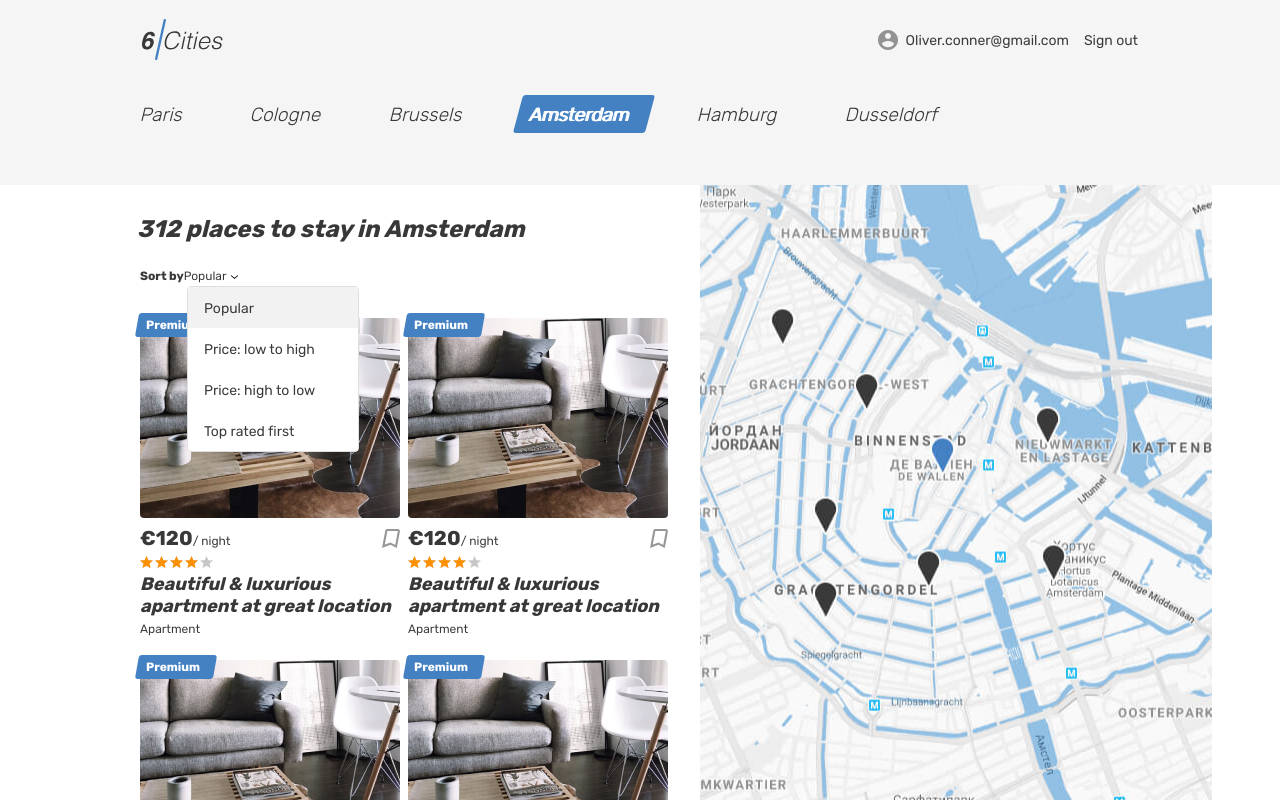
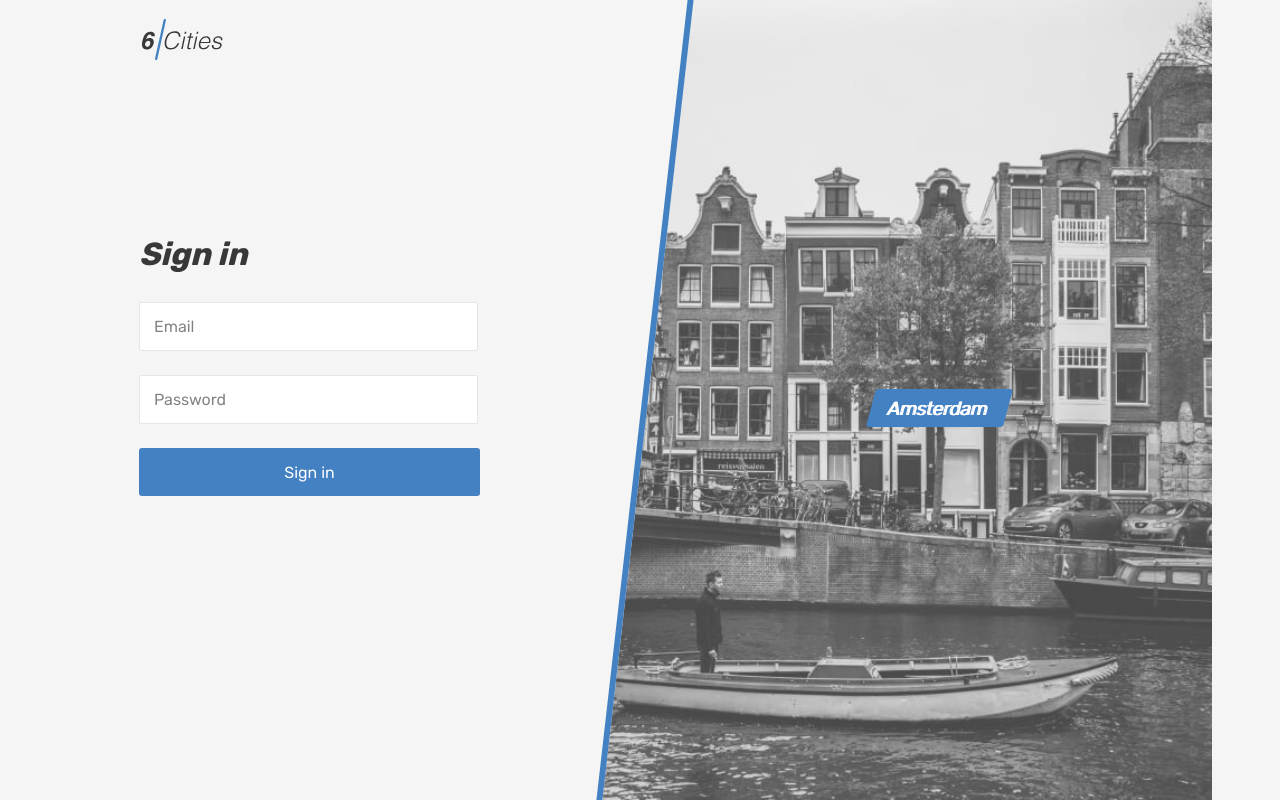
Before and after one commit to mikeAvdeev12/2011957-six-cities-9, a React (Create React App) app in the folder project/: page /login in a window 1280 px wide. Built offline with nearby package versions, Linux system fonts and the light colour scheme.

Commit message:
add React Router

```diff
--- a/project/src/components/app/app.tsx
+++ b/project/src/components/app/app.tsx
@@ -1,12 +1,51 @@
+import {Route, BrowserRouter, Routes} from 'react-router-dom';
+import {AppRoute, AuthorizationStatus} from '../../const';
 import Main from '../main/main';
+import Auth from '../auth/auth';
+import Favorites from '../favorites/favorites';
+import RoomProperty from '../room-property/room-property';
+import Error from '../error/error';
+import PrivateRoute from '../private-route/private-route';
 
 type AppScreenProps = {
-  rentCount: number;
+  [key: string] : number;
 }
 
 function App({rentCount}: AppScreenProps): JSX.Element {
   return (
-    <Main rentCount = {rentCount} />
+    <BrowserRouter>
+      <Routes>
+        <Route
+          path={AppRoute.Root}
+          element={<Main rentCount={rentCount}/>}
+        />
+        <Route
+          path={AppRoute.Login}
+          element={<Auth />}
+        />
+        <Route
+          path={AppRoute.Favorites}
+          element={
+          <PrivateRoute  authorizationStatus={AuthorizationStatus.noAuth}>
+            <Favorites />
+          </PrivateRoute>}
+        />
+        <Route path={AppRoute.Room}>
+          <Route
+            index
+            element={<RoomProperty/>}
+          />
+          <Route
+            path={AppRoute.RoomId}
+            element={<RoomProperty/>}
+          />
+        </Route>
+        <Route
+          path='*'
+          element={<Error />}
+        />
+      </Routes>
+    </BrowserRouter>
   );
 }
 
--- a/project/src/components/auth/auth.tsx
+++ b/project/src/components/auth/auth.tsx
@@ -1,3 +1,6 @@
+import {Link} from 'react-router-dom';
+import {AppRoute} from '../../const';
+
 function Auth(): JSX.Element {
   return (
     <div className="page page--gray page--login">
@@ -5,11 +8,11 @@ function Auth(): JSX.Element {
         <div className="container">
           <div className="header__wrapper">
             <div className="header__left">
-              <a className="header__logo-link" href="main.html">
+              <Link className="header__logo-link" to={AppRoute.Root}>
                 <img className="header__logo" src="img/logo.svg" alt="6 cities logo" width="81"
                   height="41"
                 />
-              </a>
+              </Link>
             </div>
           </div>
         </div>
--- a/project/src/components/card-list/card-list.tsx
+++ b/project/src/components/card/card.tsx
@@ -1,16 +1,19 @@
-function CardList(): JSX.Element {
+import {Link} from 'react-router-dom';
+import {AppRoute} from '../../const';
+
+function Card(): JSX.Element {
   return (
     <article className="cities__place-card place-card">
       <div className="place-card__mark">
         <span>Premium</span>
       </div>
       <div className="cities__image-wrapper place-card__image-wrapper">
-        <a href="#">
+        <Link to={AppRoute.Root}>
           <img className="place-card__image" src="img/apartment-01.jpg"
             width="260"
             height="200" alt="Place image"
           />
-        </a>
+        </Link>
       </div>
       <div className="place-card__info">
         <div className="place-card__price-wrapper">
@@ -40,4 +43,4 @@ function CardList(): JSX.Element {
   );
 }
 
-export default CardList;
+export default Card;
--- /dev/null
+++ b/project/src/components/error/error.tsx
@@ -0,0 +1,18 @@
+import {Link} from 'react-router-dom';
+import {Fragment} from 'react';
+
+function Error(): JSX.Element {
+  return (
+    <Fragment>
+      <h1 className="place-card__name" style={{marginTop: '250px', textAlign: 'center'}}>
+        404 Not Found
+        <br/>
+        <Link to="/">
+          <span style={{color: 'green', textDecoration: 'underline'}}>go to main</span>
+        </Link>
+      </h1>
+    </Fragment>
+  )
+}
+
+export default Error;
--- a/project/src/components/favorites/favorites.tsx
+++ b/project/src/components/favorites/favorites.tsx
@@ -1,3 +1,6 @@
+import {Link} from 'react-router-dom';
+import {AppRoute} from '../../const';
+
 function Favorites(): JSX.Element {
   return (
     <div className="page">
@@ -5,11 +8,11 @@ function Favorites(): JSX.Element {
         <div className="container">
           <div className="header__wrapper">
             <div className="header__left">
-              <a className="header__logo-link" href="main.html">
+              <Link className="header__logo-link" to={AppRoute.Root}>
                 <img className="header__logo" src="img/logo.svg" alt="6 cities logo" width="81"
                   height="41"
                 />
-              </a>
+              </Link>
             </div>
             <nav className="header__nav">
               <ul className="header__nav-list">
@@ -176,11 +179,11 @@ function Favorites(): JSX.Element {
         </div>
       </main>
       <footer className="footer container">
-        <a className="footer__logo-link" href="main.html">
+        <Link className="footer__logo-link" to={AppRoute.Root}>
           <img className="footer__logo" src="img/logo.svg" alt="6 cities logo" width="64"
             height="33"
           />
-        </a>
+        </Link>
       </footer>
     </div>
   );
--- a/project/src/components/main/main.tsx
+++ b/project/src/components/main/main.tsx
@@ -1,7 +1,7 @@
-import CardList from '../card-list/card-list';
+import Card from '../card/card';
 
 type MainScreenProps = {
-  rentCount: number;
+  [key: string] : number;
 }
 
 function Main({rentCount}: MainScreenProps): JSX.Element {
@@ -96,11 +96,11 @@ function Main({rentCount}: MainScreenProps): JSX.Element {
                 </ul>
               </form>
               <div className="cities__places-list places__list tabs__content">
-                <CardList/>
-                <CardList/>
-                <CardList/>
-                <CardList/>
-                <CardList/>
+                <Card/>
+                <Card/>
+                <Card/>
+                <Card/>
+                <Card/>
               </div>
             </section>
             <div className="cities__right-section">
--- /dev/null
+++ b/project/src/components/private-route/private-route.tsx
@@ -0,0 +1,19 @@
+import {Navigate} from 'react-router-dom';
+import {AppRoute, AuthorizationStatus} from '../../const';
+
+type PrivateRouteProps = {
+  authorizationStatus: AuthorizationStatus;
+  children : JSX.Element;
+}
+
+function PrivateRoute(props: PrivateRouteProps): JSX.Element {
+  const {children, authorizationStatus} = props;
+
+  return (
+    authorizationStatus === AuthorizationStatus.Auth
+      ? children
+      : <Navigate to={AppRoute.Login}/>
+  );
+}
+
+export default PrivateRoute;
--- /dev/null
+++ b/project/src/const.ts
@@ -0,0 +1,12 @@
+export enum AppRoute {
+  Root = '/',
+  Login = '/login',
+  Favorites = '/favorites',
+  Room = '/offer',
+  RoomId = ':id'
+}
+
+export enum AuthorizationStatus {
+  Auth = 'AUTH',
+  noAuth = 'NO_AUTH'
+}
```
